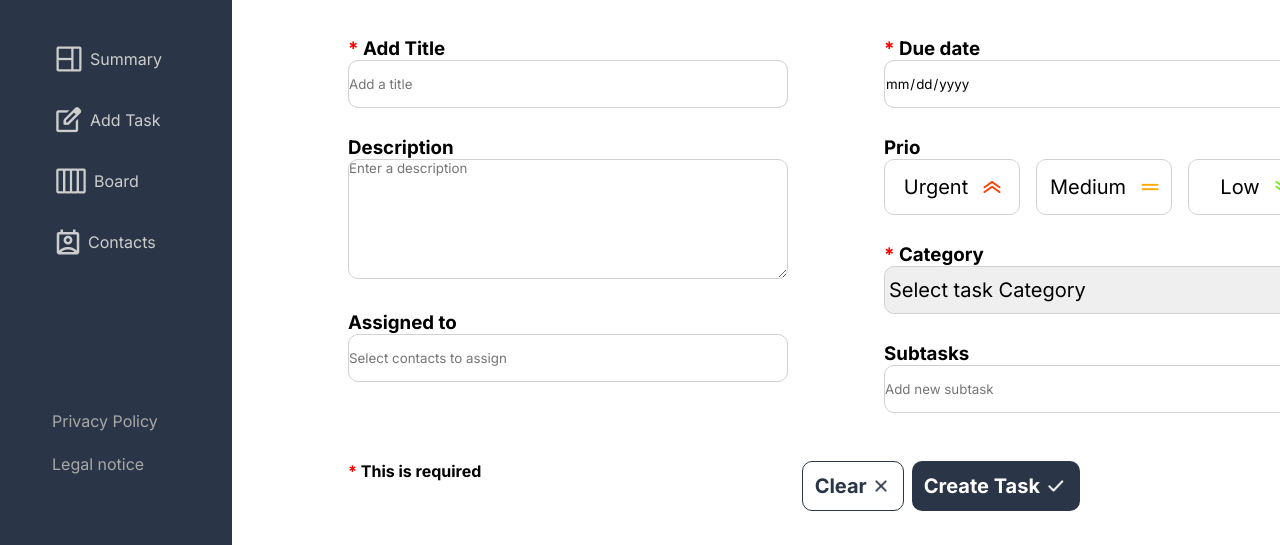
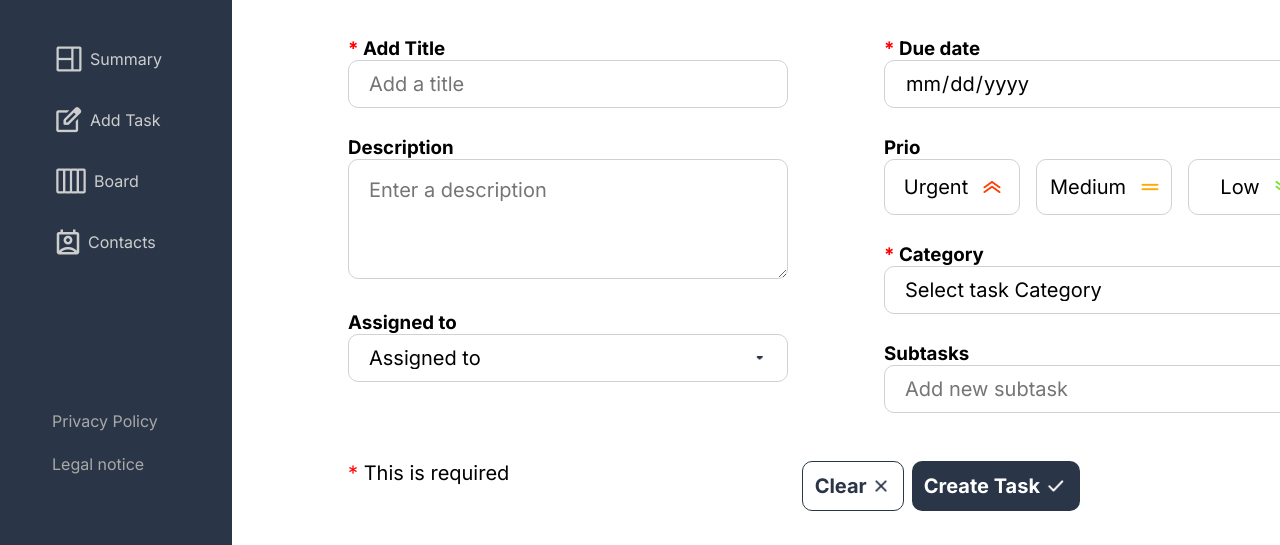
Before and after one commit to NicolausFeldtmann/myJoin, a plain HTML site: page html/addTask.html in a window 1280 px wide. Shown: the part 255-800 px from the top of the page. Drawn offline with Linux system fonts and the light colour scheme.

Commit message:
await feedback

```diff
--- a/html/addTask.html
+++ b/html/addTask.html
@@ -42,7 +42,9 @@
           </div>
           <div class="addBox">
             <h3>Assigned to</h3>
-            <input type="text" list="" placeholder="Select contacts to assign">
+            <select class="assigned">
+              <option>Assigned to</option>
+            </select>
           </div>
         </div>
 
--- a/styles/addTask.css
+++ b/styles/addTask.css
@@ -5,6 +5,11 @@ main{
 
 h1{
     font-size: 60px;
+}
+
+h4{
+    font-size: 20px;
+    font-weight: 400;
 }
 
 .frame{
@@ -17,6 +22,8 @@ input{
     height: 48px;
     border: solid 1px rgb(209, 209, 209);
     border-radius: 10px;
+    font-size: 20px;
+    padding: 0px 0px 0px 20px;
 }
 
 textarea{
@@ -24,6 +31,8 @@ textarea{
     height: 120px;
     border: solid 1px rgb(209, 209, 209);
     border-radius: 10px;
+    font-size: 20px;
+    padding: 18px 0px 0px 20px;
 }
 
 .addContent{
@@ -115,32 +124,51 @@ textarea{
     background-color: rgb(122, 226, 41);
 }
 
-.dropbtn {
-    width: 440px;
-    height: 48px;
-    border: solid 1px rgb(209, 209, 209);
-    border-radius: 10px;
-    background-color: rgb(255, 255, 255);
-    display: flex;
-    align-items: center;
-    font-size: 20px;
-    font-weight: 400;
-    padding: 0px 8px 0px 8px;
-    justify-content: space-between;
-}
-
 .inputIcon{
     width: 8px;
     height: 5px;
 }
 
-.category{
+.assigned{
+    appearance: none;
+    background: url(/assets/img/png/arrow_drop_down.png) no-repeat right;
+    background-size: 7px;
+    background-position: calc(100% - 24px) center;
     width: 440px;
     height: 48px;
     border: solid 1px rgb(209, 209, 209);
     border-radius: 10px;
     font-size: 20px;
     font-weight: 400;
+    padding: 0px 0px 0px 20px;
+}
+
+.category{
+    appearance: none;
+    background: url(/assets/img/png/arrow_drop_down.png) no-repeat right;
+    background-size: 7px;
+    background-position: calc(100% - 24px) center;
+    width: 440px;
+    height: 48px;
+    border: solid 1px rgb(209, 209, 209);
+    border-radius: 10px;
+    font-size: 20px;
+    font-weight: 400;
+    padding: 0px 0px 0px 20px;
+}
+
+option{
+    background-color: rgb(255, 255, 255);
+    border-radius: 10px;
+}
+
+option:hover{
+    cursor: pointer;
+    background-color: rgb(209, 209, 209);
+}
+
+.category:hover{
+    cursor: pointer;
 }
 
 .dropbtn:hover, .dropbtn:focus {
@@ -259,4 +287,5 @@ textarea{
 .required:before{
     content:"* ";
     color: red;
+
   }
```
